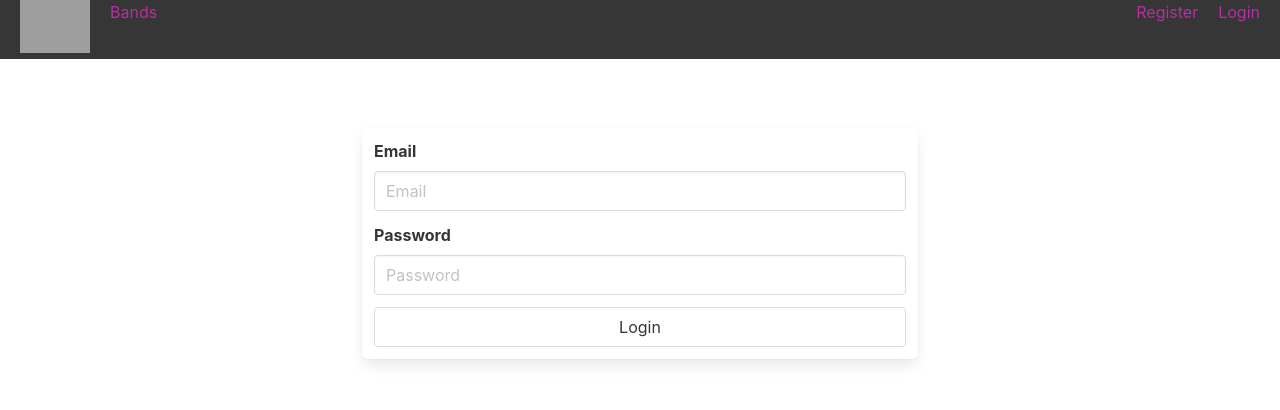
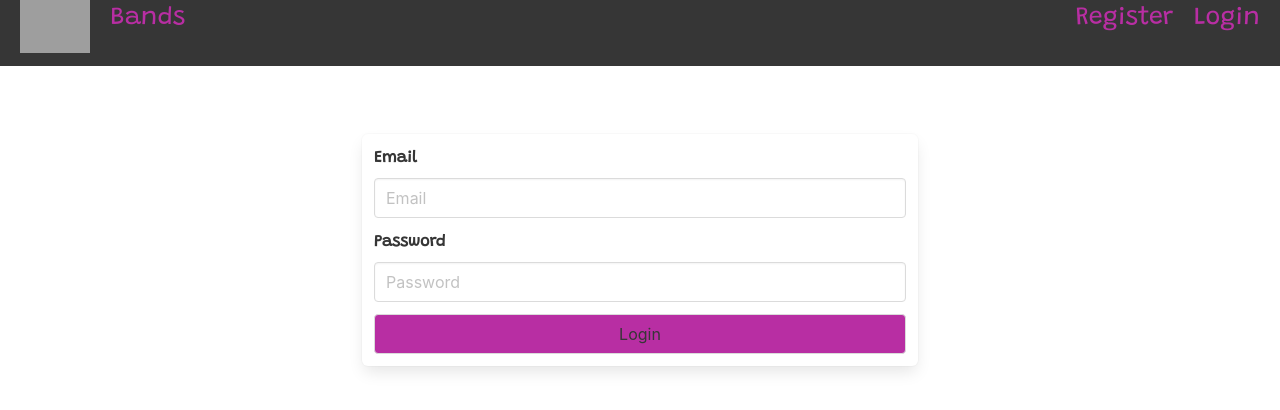
Before and after one commit to LiamCallaghan/hummingbird, a React (Create React App) app in the folder frontend/: page /login in a window 1280 px wide. Shown: the top 410 px of the page. Built offline with nearby package versions, Linux system fonts and the light colour scheme; grey boxes are pictures that could not be loaded.

Commit message:
font styling

```diff
--- a/frontend/src/components/common/Info.js
+++ b/frontend/src/components/common/Info.js
@@ -15,12 +15,12 @@ class Info extends React.Component {
               </figure>
             </div>
             <div className="column is-half">
-              { !isAuthenticated() && <div className='gen-info'>
+              { !isAuthenticated() && <div className='section gen-info'>
                 <h2>Looking to start a band or join one?</h2>
                 <p>Whatever your skill level or prefered style, there is a place for you here!</p>
-                <Link to='/register'><button>Register now!</button></Link>
+                <Link to='/register'><button className='is-fullwidth'>Register now!</button></Link>
               </div>}
-              { isAuthenticated() && <div className='log-info'>
+              { isAuthenticated() && <div className='section log-info'>
                 <Link to='/bandslist'><h2 className='link-style'>Search for a band</h2></Link>
                 <h2>or</h2>
                 <Link to='/bands/'><h2 className='link-style'>Start one yourself</h2></Link>
--- a/frontend/src/components/user/Login.js
+++ b/frontend/src/components/user/Login.js
@@ -59,7 +59,7 @@ class Login extends React.Component {
                 </div>
               </div>
               <div className="field">
-                <button type="submit" className="button is-fullwidth is-purple">Login</button>
+                <button type="submit" className="button is-fullwidth">Login</button>
               </div>
             </form>
           </div>
--- a/frontend/src/components/user/Register.js
+++ b/frontend/src/components/user/Register.js
@@ -96,7 +96,7 @@ class Register extends React.Component {
                 {/* { this.state.errors.passwordConfirmation && <p className='help is-danger'>{ this.state.errors.passwordConfirmation }</p> } */}
               </div>
               <div className="field">
-                <button type="submit" className="button is-fullwidth is-purple">Register</button>
+                <button type="submit" className="button is-fullwidth">Register</button>
               </div>
             </form>
           </div>
--- a/frontend/src/styles/main.scss
+++ b/frontend/src/styles/main.scss
@@ -1,13 +1,13 @@
 // @charset 'utf-8';
-// @import '~bulma/bulma.sass';
+@import '~bulma/bulma.sass';
+@import url('https://fonts.googleapis.com/css2?family=Grandstander&display=swap');
 
 $purple: #b82ea3;
 // $primary: $purple;
 
-// * {
-//   color: black;
-//   font-size: 20px;
-// }
+* {
+  font-family: 'Grandstander', cursive;
+}
 
 h2 {
   font-size: 40px;
@@ -20,6 +20,14 @@ p {
 button {
   background: $purple;
   font-size: 20px;
+}
+
+a {
+  font-size: 25px;
+}
+
+.button {
+  background: $purple;
 }
 
 .section {
```
